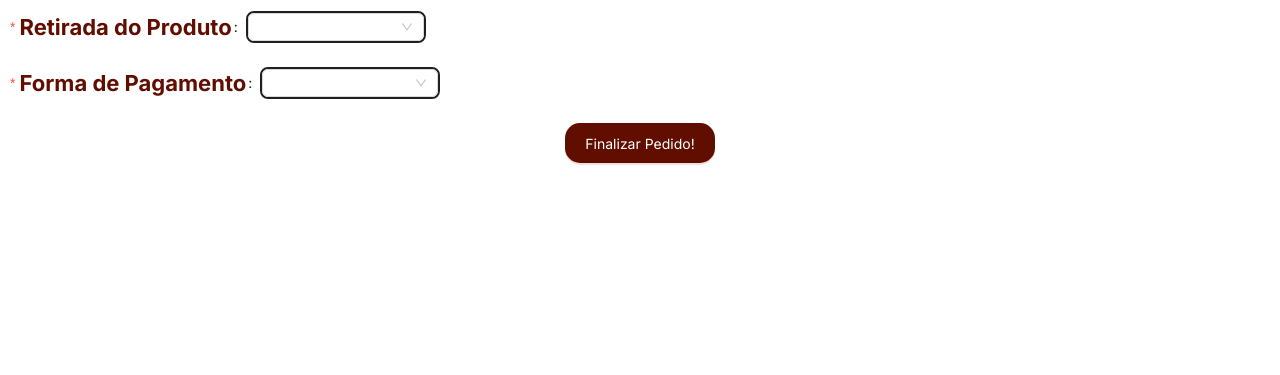
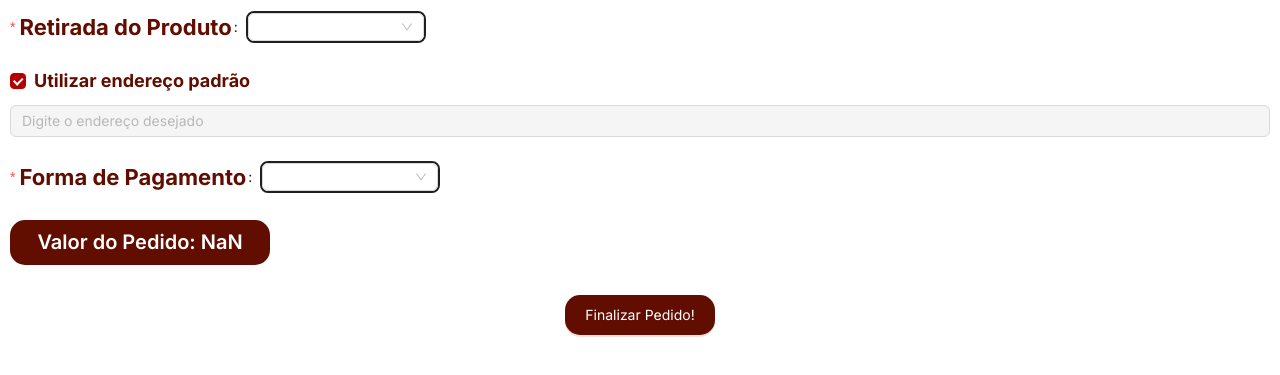
Before and after one commit to Kaue-C-Matos/aiqfarma-tcc, a React (Create React App) app in the folder front-end/: page /comprar/1 in a window 1280 px wide. Shown: the part 267-642 px from the top of the page. Built offline with nearby package versions, Linux system fonts and the light colour scheme; no server answers.

Commit message:
adição de valor total e de imput do endereco

```diff
--- a/front-end/src/pages/cliente/CompraProduto.js
+++ b/front-end/src/pages/cliente/CompraProduto.js
@@ -1,5 +1,5 @@
 import { ArrowLeftOutlined, MinusCircleFilled, PlusCircleFilled } from "@ant-design/icons"
-import { Image, Form, Select, Button } from "antd"
+import { Image, Form, Select, Button, Checkbox, Input } from "antd"
 import Title from "antd/es/typography/Title"
 import axios from "axios"
 import { useCallback, useEffect, useState } from "react"
@@ -7,8 +7,12 @@ import { useNavigate, useParams } from "react-router-dom"
 import { useAuth } from "../../context/AutorizaçãoContext"
 
 function CompraProduto() {
+
+    const [componentDisabled, setComponentDisabled] = useState(true);
+    const [colorInput, setColorInput] = useState("#D9D9D9")
+
     const navigate = useNavigate()
-    const {setEstaAutorizado} = useAuth()
+    const { setEstaAutorizado } = useAuth()
 
     const produtoEscolhido = useParams().id
 
@@ -35,7 +39,7 @@ function CompraProduto() {
     async function comprar(valores) {
         await axios.post('http://localhost:3000/pedidos', {
             valor_total: (quantidadeTotal * produto.preco),
-            cliente: "Julia Kauani",
+            cliente: "Julia Kawani",
             quantidade: quantidadeTotal,
             id_endereco_cliente: 8,
             id_produto: produtoEscolhido,
@@ -44,7 +48,7 @@ function CompraProduto() {
             retirada: valores.entrega
         })
 
-        await axios.patch(`http://localhost:3000/produtos/quantidade/${produtoEscolhido}`,{
+        await axios.patch(`http://localhost:3000/produtos/quantidade/${produtoEscolhido}`, {
             quantidade: produto.quantidade - quantidadeTotal
         })
 
@@ -52,41 +56,49 @@ function CompraProduto() {
         navigate("/confirmacao")
     }
 
-    function diminuir(){
-        if (quantidadeTotal > 1){
-            setQuantidadeTotal(quantidadeTotal-1)
-        }else{
+    function diminuir() {
+        if (quantidadeTotal > 1) {
+            setQuantidadeTotal(quantidadeTotal - 1)
+        } else {
             setQuantidadeTotal(quantidadeTotal)
         }
     }
 
-    function aumentar(){
-        if (quantidadeTotal < produto.quantidade){
-            setQuantidadeTotal(quantidadeTotal+1)
-        }else{
+    function aumentar() {
+        if (quantidadeTotal < produto.quantidade) {
+            setQuantidadeTotal(quantidadeTotal + 1)
+        } else {
             setQuantidadeTotal(quantidadeTotal)
         }
     }
 
-    useEffect(()=>{
+    useEffect(() => {
         if (quantidadeTotal === 1) {
             setBotaoDiminuir("#9d9d9d")
-        } else if(quantidadeTotal === produto.quantidade){
+        } else if (quantidadeTotal === produto.quantidade) {
             setBoatoAumentar("#9d9d9d")
         } else {
             setBotaoDiminuir("#610E00")
             setBoatoAumentar("#610E00")
         }
 
-    }, [diminuir])
+    }, [quantidadeTotal, produto.quantidade])
 
-    useEffect(()=>{
+    useEffect(() => {
         fetchData()
     }, [fetchData])
 
+    useEffect(() => {
+        if (componentDisabled) {
+            setColorInput("#D9D9D9")
+        } else {
+            setColorInput("#000")
+        }
+    }, [componentDisabled])
+
     return (
         <div>
-            <ArrowLeftOutlined onClick={()=> navigate(-1)} style={{ fontSize: "20px", padding: "5px 8px", margin: "10px 10px", color: "#FFFF", backgroundColor: "#610E00", borderRadius: "5px" }} />
+            <ArrowLeftOutlined onClick={() => navigate(-1)} style={{ fontSize: "20px", padding: "5px 8px", margin: "10px 10px", color: "#FFFF", backgroundColor: "#610E00", borderRadius: "5px" }} />
 
             <Title level={2} style={{ margin: "17px", display: "flex", justifyContent: "center", textAlign: "center", color: "#610E00" }}>
                 Finalize sua Compra!!!
@@ -96,7 +108,7 @@ function CompraProduto() {
                 Produto
             </Title>
 
-            <div style={{ display: "flex", backgroundColor: "#D9D9D9", width: 270, padding: "10px 0px", gap: 20, margin: 4, borderRadius: 5, alignItems: "center",}}>
+            <div style={{ display: "flex", backgroundColor: "#D9D9D9", width: 270, padding: "10px 0px", gap: 20, margin: 4, borderRadius: 5, alignItems: "center", }}>
                 <Image width={220} style={{ margin: "5px" }} src={imagem.imagem} />
                 <b>{produto.nome}</b>
             </div>
@@ -107,18 +119,29 @@ function CompraProduto() {
                 </Title>
 
                 <div style={{ display: "flex", marginTop: 12, gap: 8 }}>
-                    <MinusCircleFilled style={{ fontSize: 25, color: botaoDiminuir }} onClick={() => diminuir()}/>
+                    <MinusCircleFilled style={{ fontSize: 25, color: botaoDiminuir }} onClick={() => diminuir()} />
                     <p>{quantidadeTotal}</p>
                     <PlusCircleFilled style={{ fontSize: 25, color: botaoAumentar }} onClick={() => aumentar()} />
                 </div>
+
             </div>
 
-            <Form onFinish={comprar} style={{margin:"0 10px"}}>
+            <Form onFinish={comprar} style={{ margin: "0 10px" }}>
                 <Form.Item required name="entrega" label={<label style={{ fontSize: 22, color: "#610E00" }}><b>Retirada do Produto</b></label>}>
                     <Select style={{ width: "180px", border: "2px solid", borderRadius: 8 }}>
                         <Select.Option value="Entrega a domicilio">Entrega a domicilio</Select.Option>
                         <Select.Option value="Retirada no local">Retirada no local</Select.Option>
                     </Select>
+                </Form.Item>
+
+                <Checkbox style={{ fontSize: 18, color: "#610E00" }}
+                    checked={componentDisabled}
+                    onChange={(e) => setComponentDisabled(e.target.checked)}>
+                    <b>Utilizar endereço padrão</b>
+                </Checkbox>
+
+                <Form.Item style={{ borderColor: ` ${colorInput}`, borderRadius: 8, marginTop: 10 }}>
+                    <Input disabled={componentDisabled} placeholder="Digite o endereço desejado" />
                 </Form.Item>
 
                 <Form.Item required name="pagamento" label={<label style={{ fontSize: 22, color: "#610E00" }}><b>Forma de Pagamento</b></label>}>
@@ -129,13 +152,16 @@ function CompraProduto() {
                     </Select>
                 </Form.Item>
 
-                <Form.Item style={{ display: "flex", alignItems: "center", justifyContent: "center"}}>
-                    <Button style={{ backgroundColor: "#610E00", borderRadius: 15, height: 40, width: 150}} type="primary" htmlType="submit">Finalizar Pedido!</Button>
+                <Title level={4} style={{ backgroundColor: "#610E00", width: 260, borderRadius: 15, height: 45, color: "white", display: "flex", alignItems: "center", justifyContent: "center" }}>
+                    Valor do Pedido: {(quantidadeTotal * produto.preco)}
+                </Title>
+
+                <Form.Item style={{ display: "flex", alignItems: "center", justifyContent: "center" }}>
+                    <Button style={{ marginTop: 20, backgroundColor: "#610E00", borderRadius: 15, height: 40, width: 150 }} type="primary" htmlType="submit">Finalizar Pedido!</Button>
                 </Form.Item>
             </Form>
         </div>
     )
-
 }
 
 export default CompraProduto
```
Lines whose indentation alone changed are shown as unchanged.
